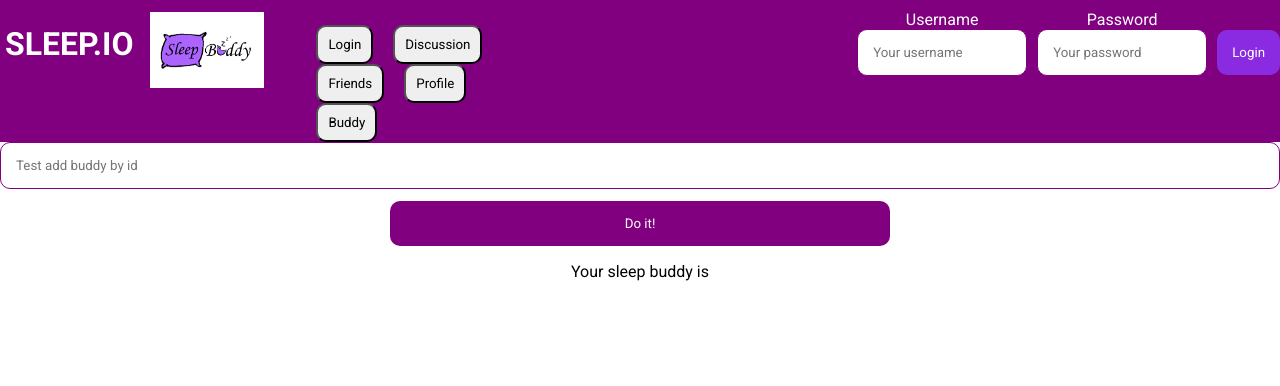
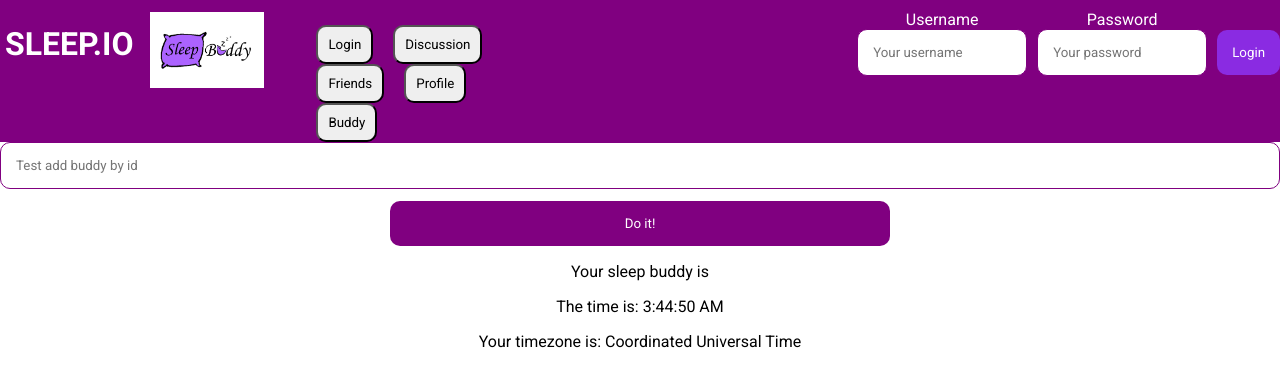
Before and after one commit to jmlacey/HCI-Social-Media-Project, a React (Create React App) app: page / in a window 1280 px wide. Both pictures are taken after a click on the button "Buddy". Shown: the top 386 px of the page. Built offline with nearby package versions, Linux system fonts and the light colour scheme; no server answers.

Commit message:
Implemented auto timezone

```diff
--- a/src/Component/Zach_components/Buddy.js
+++ b/src/Component/Zach_components/Buddy.js
@@ -8,11 +8,21 @@ export default class Buddy extends React.Component {
       //326 is Wagz1 user id, for testing
       buddyID: "",
       buddyName: "",
+
+      time: new Date(),
     };
   }
 
   componentDidMount() {
     this.loadBuddy();
+  }
+
+  updateTime() {
+    this.setState({ time: new Date() });
+  }
+
+  componentWillMount() {
+    setInterval(() => this.updateTime(), 1000);
   }
 
   loadBuddy() {
@@ -121,6 +131,8 @@ export default class Buddy extends React.Component {
         ></input>
 
         <p>Your sleep buddy is {this.state.buddyName}</p>
+        <p>The time is: {this.state.time.toLocaleTimeString()} </p>
+        <p>Your timezone is: {/\((.*)\)/.exec(this.state.time.toString())[1]} </p>
       </div>
     );
   }
```
